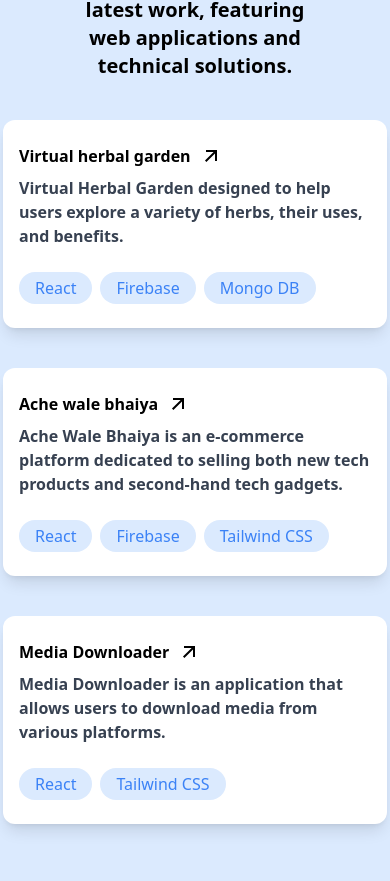
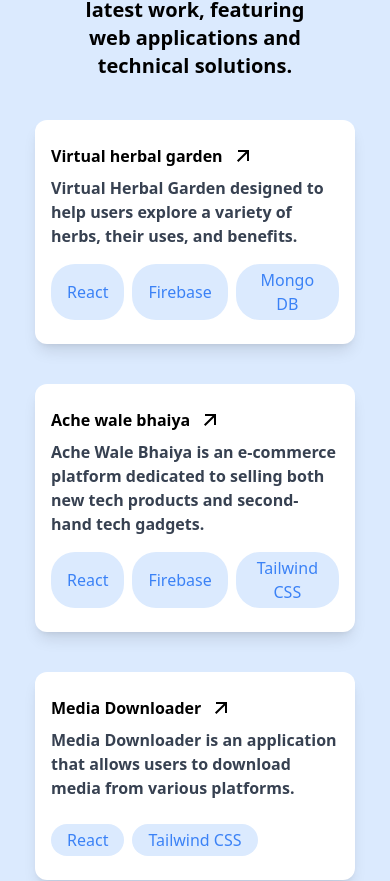
Before and after one commit to Shaurya01836/Portfolio-pro, a React (Vite) app: page / in a window 390 px wide. Shown: the part 880-1761 px from the top of the page. Built offline with nearby package versions, Linux system fonts and the light colour scheme.

Commit message:
Update Cards.jsx

```diff
--- a/src/components/Cards.jsx
+++ b/src/components/Cards.jsx
@@ -3,7 +3,7 @@ import { RiArrowRightUpLine } from "@remixicon/react";
 
 function Cards({ title, description, buttons = [], link }) {
   return (
-    <div className="bg-white min-h-52 w-96 rounded-xl shadow-lg px-4 py-6 flex flex-col justify-between gap-4">
+    <div className="bg-white min-h-52 min-w-80 lg:w-96 rounded-xl shadow-lg px-4 py-6 flex flex-col justify-between gap-4">
       <div className="flex flex-col gap-2">
         <div className="flex items-center gap-2">
           <h1 className="font-bold">{title}</h1>
```
